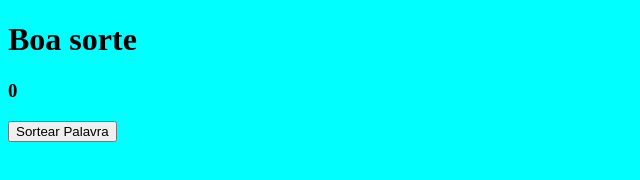
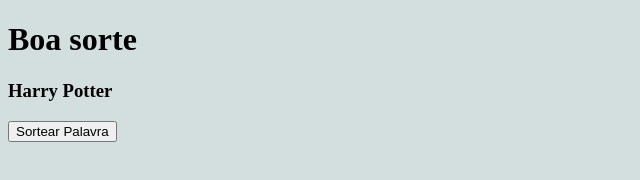
Before and after one commit to DanielRodrigoBeltrame/-Mimica, a plain HTML site: page index.html in a window 1280 px wide. Both pictures are taken after a click on the button "Sortear Palavra". Shown: the whole page, without its empty margins (0-640 px from the left). Drawn offline with Linux system fonts and the light colour scheme.

Commit message:
Botão Funcionando
Criação da function e do array

```diff
--- a/script.js
+++ b/script.js
@@ -1,8 +1,13 @@
 
 const result=document.getElementById("result")
 
+let filmes = ["Eternos", "Homem Aranha", "Thor", "Titanic", "De volta para o Futuro", "Matrix", "ET", "O poderoso Chefão", "As Branquelas", "Star Wars", "Jurassic Park", "George O Rei da Floresta", "Harry Potter"];
+
+let desenhos = ["Os Simpsons", "Caverna do Dragão", "Tom e Jerry", "Bob Esponja", "Os Padrinhos Mágicos", ]
+
 function sortear() {
 
-    result.innerText = 0
+    let filmesrandom = filmes[Math.floor(Math.random()*filmes.length)];
+    result.innerText = filmesrandom;
 
 }
--- a/style.css
+++ b/style.css
@@ -1,3 +1,3 @@
 body{
-    background-color: aqua;
+    background-color: rgb(211, 223, 223);
 }
```
